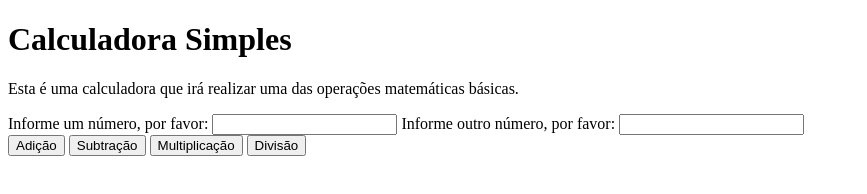
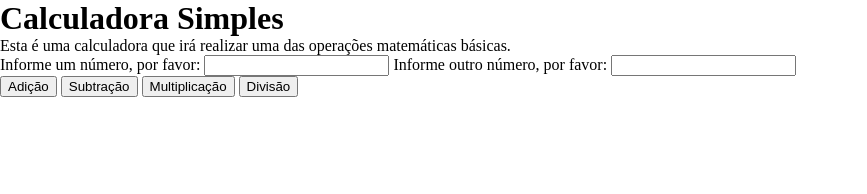
Before and after one commit to guifermino7/calculadora_SantanderCoders, a plain HTML site: page index.html in a window 1280 px wide. Shown: the whole page, without its empty margins (0-867 px from the left). Drawn offline with Linux system fonts and the light colour scheme.

Commit message:
Adicionando a estilização no site

```diff
--- a/index.html
+++ b/index.html
@@ -4,6 +4,7 @@
     <meta charset="UTF-8">
     <meta name="viewport" content="width=device-width, initial-scale=1.0">
     <title>Calculadora Simples</title>
+    <link rel="stylesheet" href="./styles.css">
 </head>
 <body>
     <main>
--- /dev/null
+++ b/styles.css
@@ -0,0 +1,5 @@
+* {
+    margin: 0;
+    padding: 9;
+    box-sizing: border-box;
+}
```
